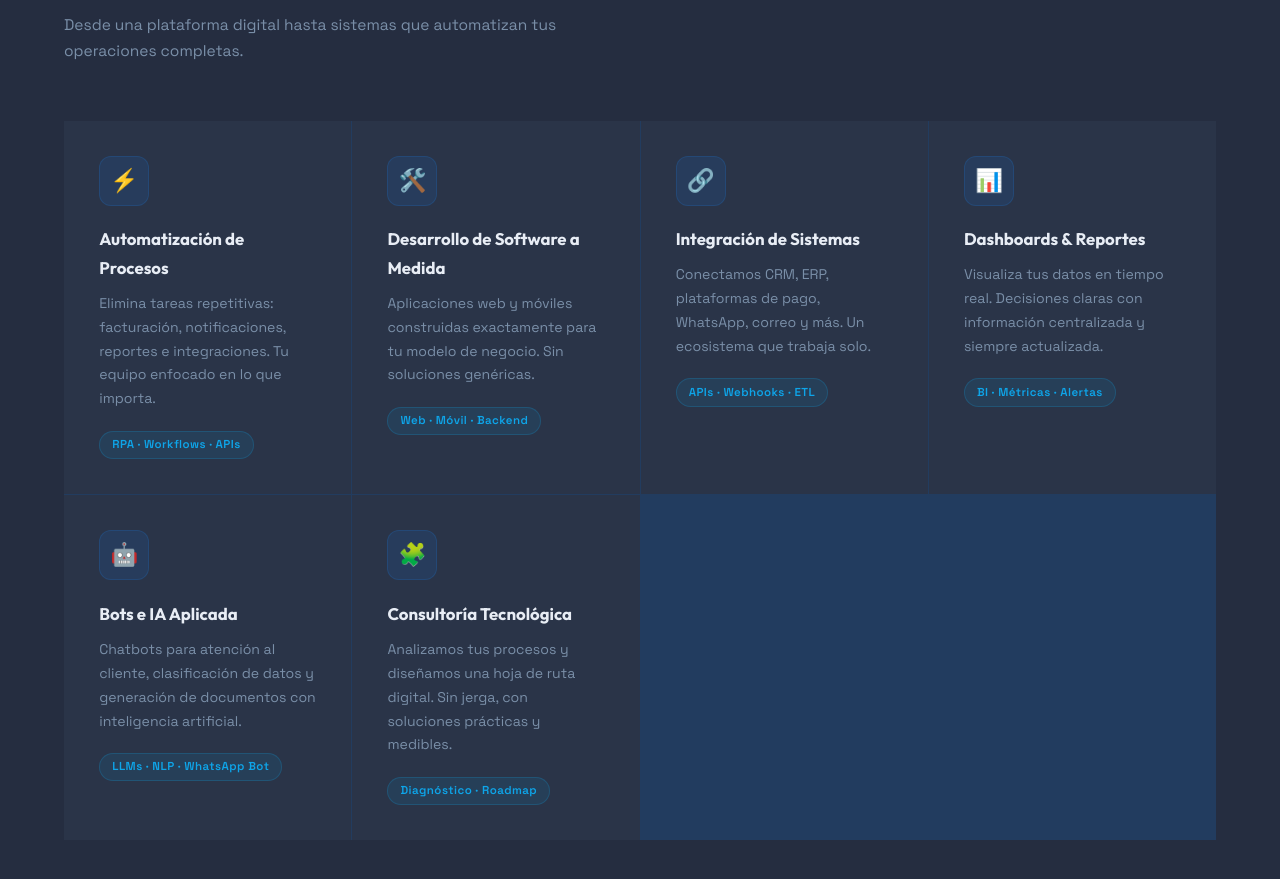
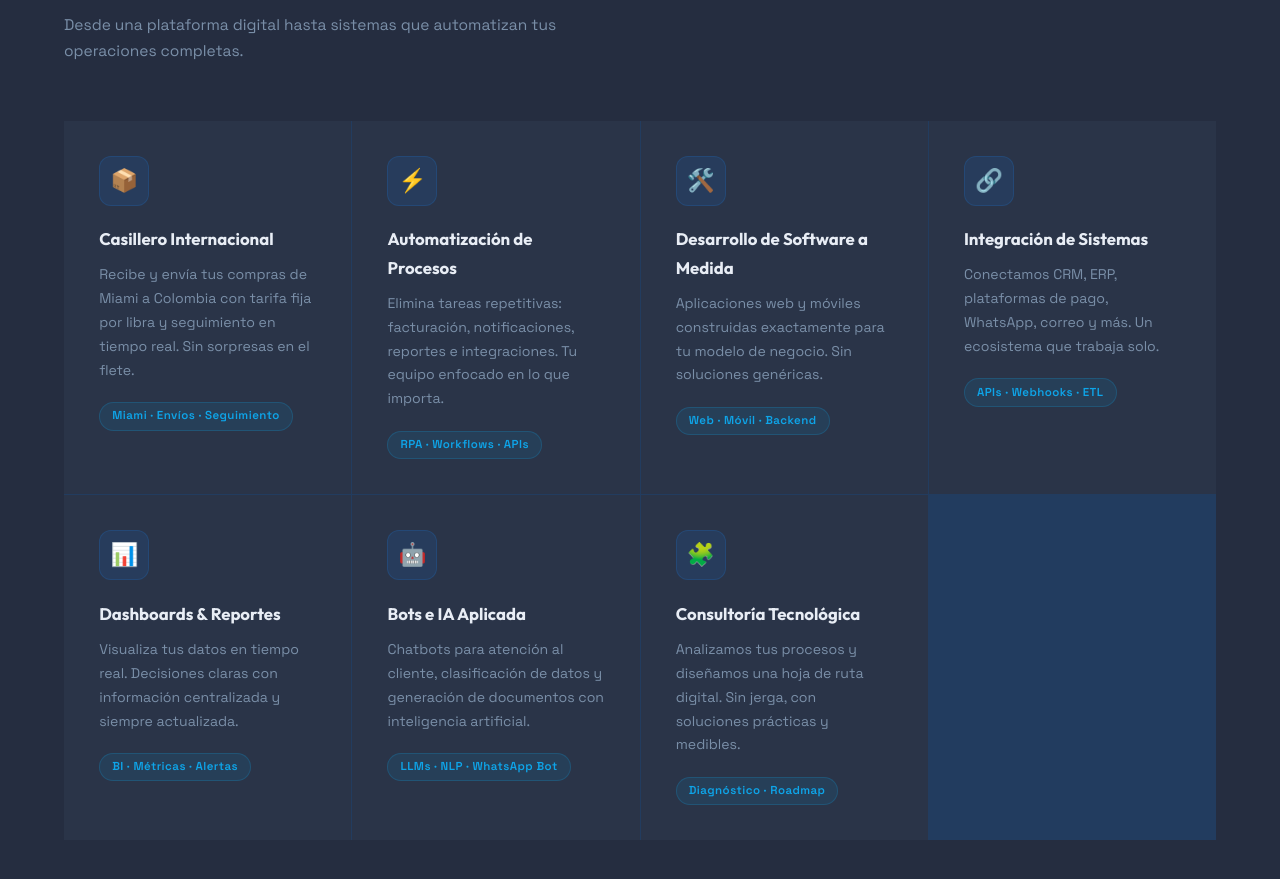
Before and after one commit to logicliccontacto-bit/logiclic, a website: page public/index.html in a window 1280 px wide. Shown: the part 1155-2034 px from the top of the page. Drawn offline with Linux system fonts and the light colour scheme.

Commit message:
Add Casillero Internacional card to the Servicios section

```diff
--- a/public/index.html
+++ b/public/index.html
@@ -85,6 +85,12 @@
   <h2>Todo lo que tu empresa<br>necesita en tecnología</h2>
   <p class="section-desc">Desde una plataforma digital hasta sistemas que automatizan tus operaciones completas.</p>
   <div class="services-grid">
+    <div class="service-card">
+      <div class="service-icon">📦</div>
+      <h3>Casillero Internacional</h3>
+      <p>Recibe y envía tus compras de Miami a Colombia con tarifa fija por libra y seguimiento en tiempo real. Sin sorpresas en el flete.</p>
+      <span class="service-tag">Miami · Envíos · Seguimiento</span>
+    </div>
     <div class="service-card">
       <div class="service-icon">⚡</div>
       <h3>Automatización de Procesos</h3>
```
